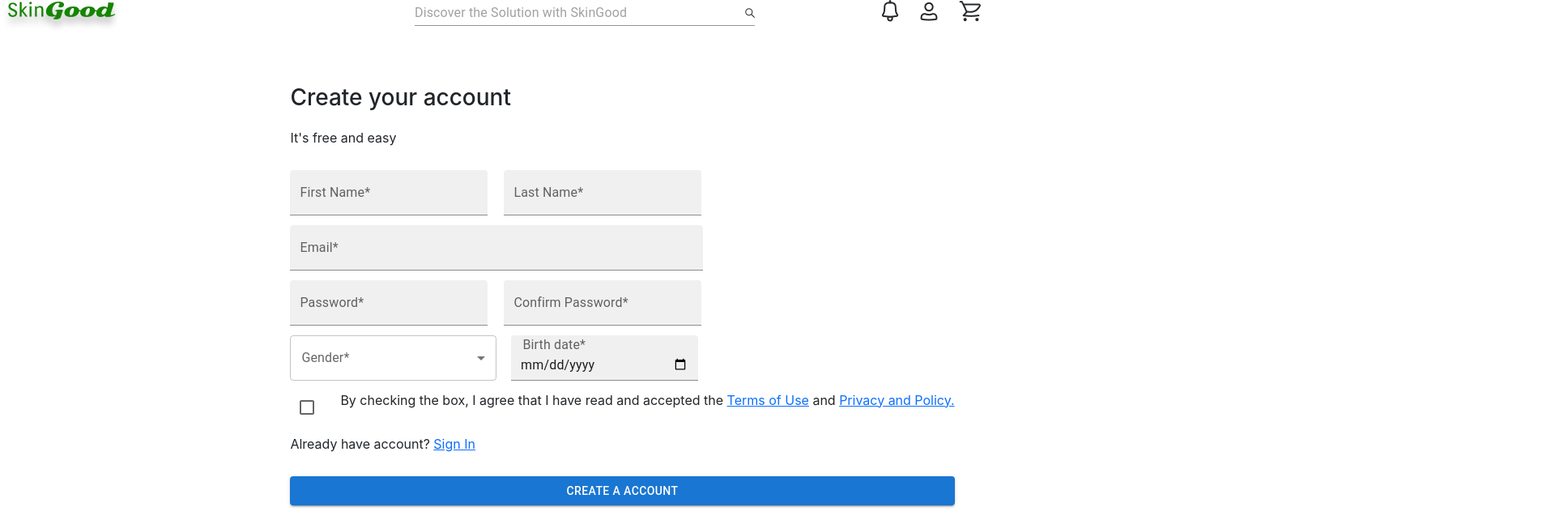
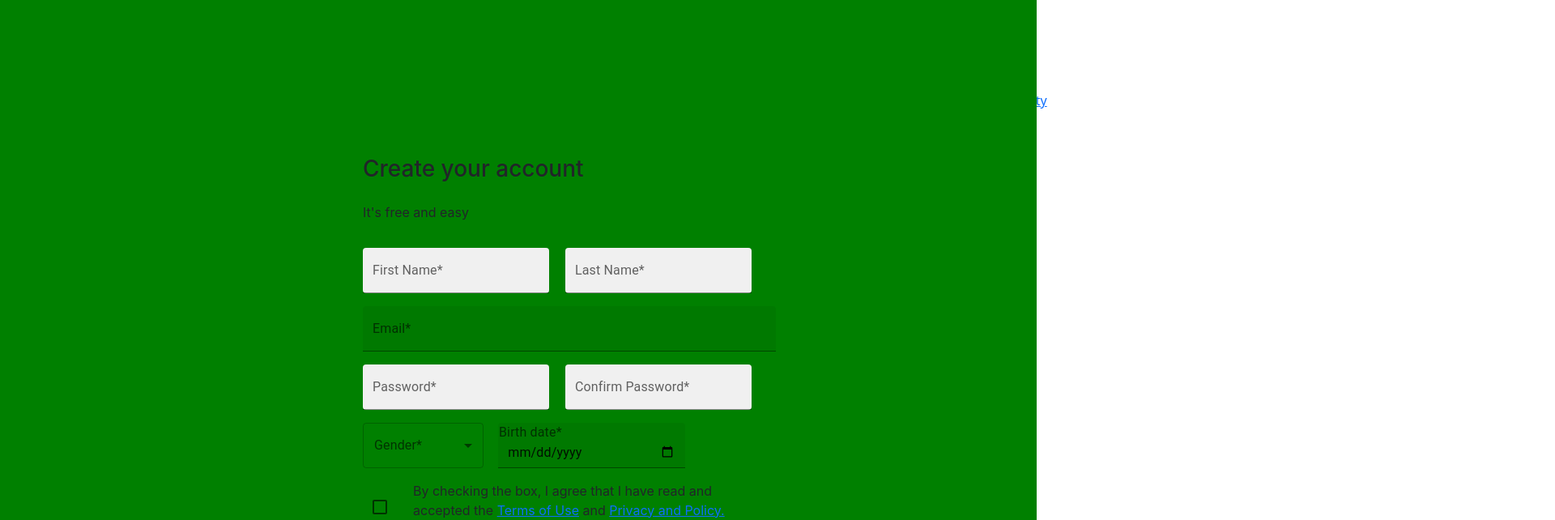
Before and after one commit to VinncentWong/SkinGood-FE, a React (Create React App) app: page /register in a window 1280 px wide. Shown: the top 642 px of the page at 81% size, 1920 px wide, since content can reach past the window. Built offline with nearby package versions, Linux system fonts and the light colour scheme; the HTML template or start-up script is replaced by a standard one.

Commit message:
change component position

```diff
--- a/src/Components/Navbar/NavbarComponent.tsx
+++ b/src/Components/Navbar/NavbarComponent.tsx
@@ -9,7 +9,7 @@ const BellIcon = require("../../Assets/Bell-Icon.png");
 export const NavbarComponent = (): JSX.Element => {
     return (
         <div id = "navbar-1">
-            <img src={Logo} alt="logo"></img>
+            <img src={Logo} alt="logo" id = "logo-skingood"></img>
             <div id = "input-search-icon">
                 <TextField
                 variant={"standard"}
--- /dev/null
+++ b/src/Components/Navbar/NavbarTwo.tsx
@@ -0,0 +1,15 @@
+
+
+export const NavbarTwo = (): JSX.Element => {
+    return (
+        <div id = "navbar-2">
+            <a href = "https://www.google.com"><span>Categories</span></a>
+            <a href = "https://www.google.com"><span>Brands</span></a>
+            <a href = "https://www.google.com"><span>Promotions</span></a>
+            <a href = "https://www.google.com"><span>Beauty Hacks</span></a>
+            <a href = "https://www.google.com"><span>New Arrivals</span></a>
+            <a href = "https://www.google.com"><span>Sale</span></a>
+            <a href = "https://www.google.com" id = "drop-my-empty-a"><span>Drop my empty</span></a>
+        </div>
+    );
+}
--- a/src/Pages/RegisterPage.tsx
+++ b/src/Pages/RegisterPage.tsx
@@ -3,11 +3,15 @@ import { ButtonComponent } from "../Components/ButtonComponent"
 import { ComboBoxComponents } from "../Components/ComboBoxComponents"
 import { FormControlComponent } from "../Components/FormControlComponent"
 import { NavbarComponent } from "../Components/Navbar/NavbarComponent"
+import { NavbarTwo } from "../Components/Navbar/NavbarTwo"
 
 export const RegisterPage = () => {
     return(
-        <div>
+        <>
             <NavbarComponent></NavbarComponent>
+            <NavbarTwo></NavbarTwo>
+            <div id = "register-page">
+                <div className="content-register-box">
                     <Box component="form" className = "box-register">
                         <h3>Create your account</h3>
                         <p>It's free and easy</p>
@@ -32,9 +36,13 @@ export const RegisterPage = () => {
                             <Checkbox className = "check-box"></Checkbox>
                             <p>By checking the box, I agree that I have read and accepted the <a href = "https://www.google.com">Terms of Use</a> and <a href = "https://www.google.com">Privacy and Policy.</a></p>
                         </div>
+                        <div className = "register-box">
                             <p>Already have account? <a href = "https://www.google.com">Sign In</a></p>
-                <ButtonComponent variant="contained">Create a Account</ButtonComponent>
+                            <ButtonComponent variant="contained">Create Account</ButtonComponent>
+                        </div>
                     </Box>
                 </div>
+            </div>
+         </>
     )
 }
--- a/src/index.css
+++ b/src/index.css
@@ -5,6 +5,7 @@ img{
 p, h1, h2, h3{
   font-family: 'Inter';
 }
+
 #landing-page{
   position: absolute;
   width: 100%;
@@ -14,6 +15,13 @@ p, h1, h2, h3{
   box-sizing: border-box;
   background-repeat: no-repeat;
   background-size: cover;
+}
+
+#register-page{
+  position: absolute;
+  width: 100%;
+  height: 100%;
+  background-color: green;
 }
 
 .check-box{
@@ -36,20 +44,40 @@ p, h1, h2, h3{
 }
 
 #navbar-1{
+  background-color: white;
+  width: 100%;
   position: absolute;
-  width: 100%;
   display: flex;
   flex-direction: row;
-  gap: 10px;
+  width: 100%;
+  height: 100%;
+  top: 1em;
+  left: 1em;
+}
+
+#navbar-2{
+  position: absolute;
+  left: 3.5em;
+  top: 7em;
+  display: flex;
+  flex-direction: row;
+  gap: 20px;
+}
+
+#drop-my-empty-a{
+  position: absolute;
+  width: 10em;
+  left: 70em;
 }
 
 .box-register{
   display: flex;
   flex-direction: column;
   position: absolute;
-  top: 13%;
-  left: 28%;
-  gap: 12px;
+  width: 30em;
+  top: 12em;
+  left: 28em;
+  gap: 1em;
 }
 
 .form-gender{
@@ -74,16 +102,23 @@ p, h1, h2, h3{
 
 #bell-icon-a{
   position: absolute;
-  left: 68em;
+  top: 2em;
+  left: 66em;
+  width: 100%;
+  height: 100vh;
 }
 
 #person-icon-a{
   position: absolute;
-  left: 71em;
+  width: 100%;
+  top: 2em;
+  left: 70em;
 }
 
 #cart-icon-a{
   position: absolute;
+  width: 100%;
+  top: 2em;
   left: 74em;
 }
 
@@ -94,5 +129,26 @@ p, h1, h2, h3{
 
 #input-search-icon{
   position: absolute;
+  width: 100%;
+  top: 2em;
   left: 40%;
 }
+
+#navbar-two{
+  position: absolute;
+  display: flex;
+  flex-direction: row;
+  gap: 5px;
+}
+
+#logo-skingood{
+  position: absolute;
+  left: 2em;
+  top: 2em;
+}
+/*
+.content-register-box{
+  position: absolute;
+  background-size: contain;
+  background: green;
+} */
```
Lines whose indentation alone changed are shown as unchanged.
